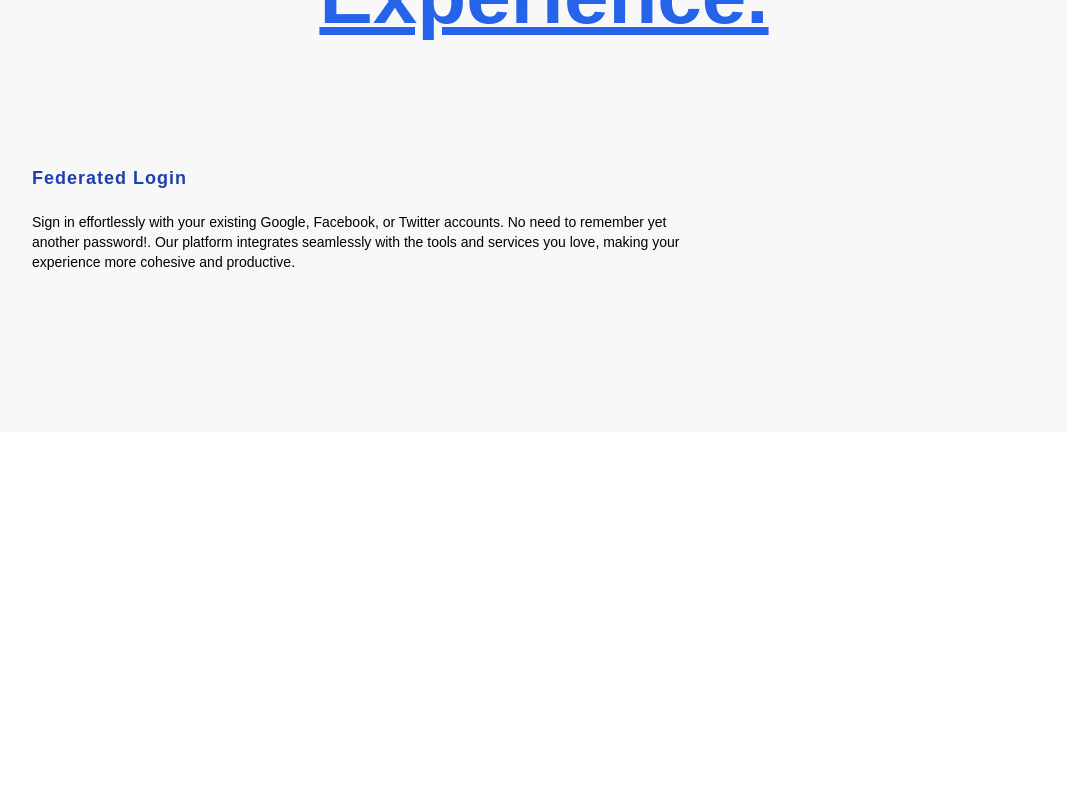
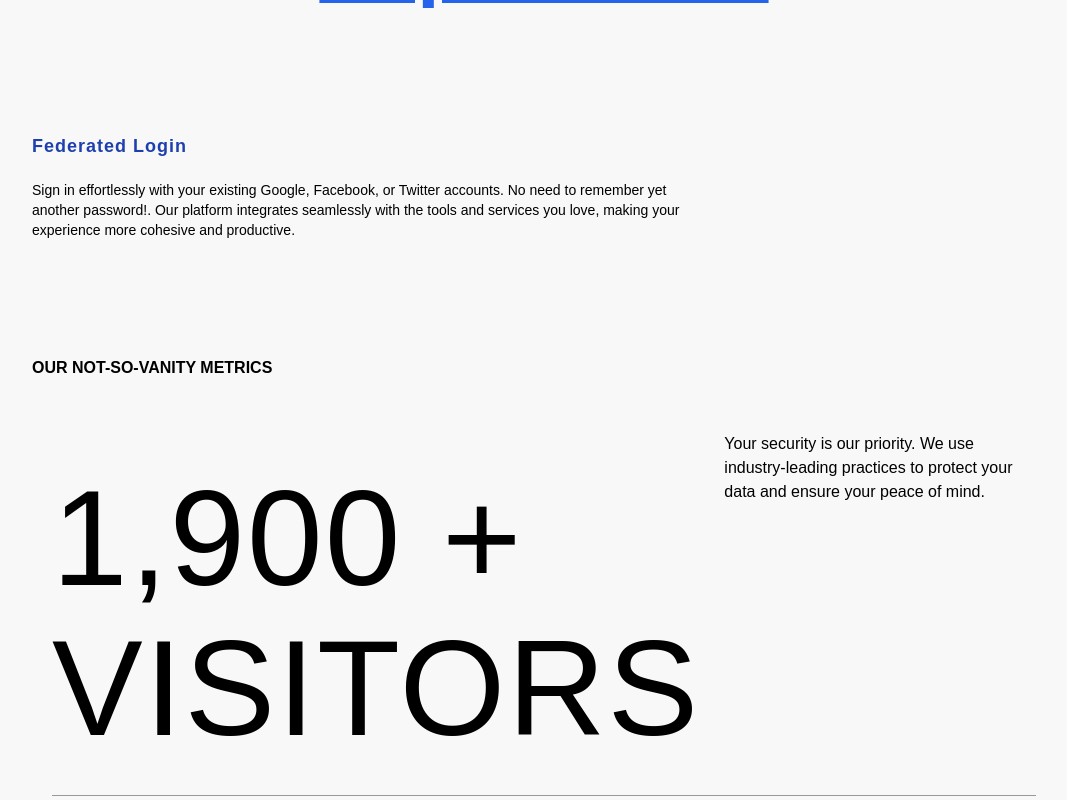
Before and after one commit to anasyakubu/proptter, a Next.js app: page / in a window 1280 px wide. Shown: the part 360-1160 px from the top of the page, without its empty margins (96-1163 px from the left). Before the commit the page ends 800 px from the top, so only its background shows below. Built offline with nearby package versions, Linux system fonts and the light colour scheme.

Commit message:
Metric Section

```diff
--- /dev/null
+++ b/app/Components/MetricsCard/MetricsCard.scss
@@ -0,0 +1,19 @@
+.MetricsCard {
+  .text-5xl {
+    font-size: 8.5em;
+    line-height: 1.1em;
+    font-weight: 300;
+  }
+}
+
+.line {
+  border-bottom: 0.1px solid #999;
+}
+
+@media (max-width: 600px) {
+  .MetricsCard {
+    .text-5xl {
+      font-size: 4.1em;
+    }
+  }
+}
--- /dev/null
+++ b/app/Components/MetricsCard/MetricsCard.tsx
@@ -0,0 +1,29 @@
+import React from "react";
+import "./MetricsCard.scss";
+
+const MetricsCard = () => {
+  return (
+    <div className="MetricsCard">
+      <div className="p-5">
+        <div className="flex flex-col md:flex-row gap-6 line">
+          {/* Number */}
+          <div className="w-full md:w-2/3 py-8">
+            <h1 className="text-5xl" style={{ letterSpacing: "2px" }}>
+              1,900 + <br />
+              VISITORS
+            </h1>
+          </div>
+          {/* Text */}
+          <div className="w-full md:w-1/3 mb-8">
+            <p>
+              Your security is our priority. We use industry-leading practices
+              to protect your data and ensure your peace of mind.
+            </p>
+          </div>
+        </div>
+      </div>
+    </div>
+  );
+};
+
+export default MetricsCard;
--- a/app/Home/page.tsx
+++ b/app/Home/page.tsx
@@ -1,10 +1,12 @@
 import React from "react";
 import Hero from "../Section/Hero/Hero";
+import Metrics from "../Section/Metrics/Metrics";
 
 const Home = () => {
   return (
-    <div>
+    <div className="Home">
       <Hero />
+      <Metrics />
     </div>
   );
 };
--- a/app/Section/Hero/Hero.scss
+++ b/app/Section/Hero/Hero.scss
@@ -6,7 +6,7 @@
 
 @media (max-width: 600px) {
   .Hero {
-    height: 100vh;
+    // height: 100vh;
     .p-32 {
       padding: 5%;
 
--- a/app/Section/Hero/Hero.tsx
+++ b/app/Section/Hero/Hero.tsx
@@ -8,7 +8,7 @@ const Hero = () => {
   return (
     <div className="Hero bg-[#f8f8f8] text-black">
       <Nav />
-      <div className="p-32 py-24">
+      <div className="p-32 py-16">
         <div className="flex justify-center text-center">
           <div className="">
             <h6 className="text-md font-bold" style={{ letterSpacing: "1px" }}>
@@ -22,7 +22,7 @@ const Hero = () => {
             </h1>
           </div>
         </div>
-        <div className="mt-32 my-16 w-2/3 text">
+        <div className="mt-32 w-2/3 text">
           <h6
             className="text-lg font-semibold text-blue-800"
             style={{ letterSpacing: "1px" }}
--- /dev/null
+++ b/app/Section/Metrics/Metrics.scss
@@ -0,0 +1,7 @@
+@media (max-width: 600px) {
+  .Metrics {
+    .p-32 {
+      padding: 5%;
+    }
+  }
+}
--- /dev/null
+++ b/app/Section/Metrics/Metrics.tsx
@@ -0,0 +1,22 @@
+import React from "react";
+import "./Metrics.scss";
+import MetricsCard from "@/app/Components/MetricsCard/MetricsCard";
+
+const Metrics = () => {
+  return (
+    <div className="Metrics bg-[#f8f8f8] text-black">
+      <div className="p-32 py-10">
+        <div className="py-3">
+          <h6 className="text-md font-bold">OUR NOT-SO-VANITY METRICS</h6>
+        </div>
+        <div className="py-5">
+          <MetricsCard />
+          <MetricsCard />
+          <MetricsCard />
+        </div>
+      </div>
+    </div>
+  );
+};
+
+export default Metrics;
```
